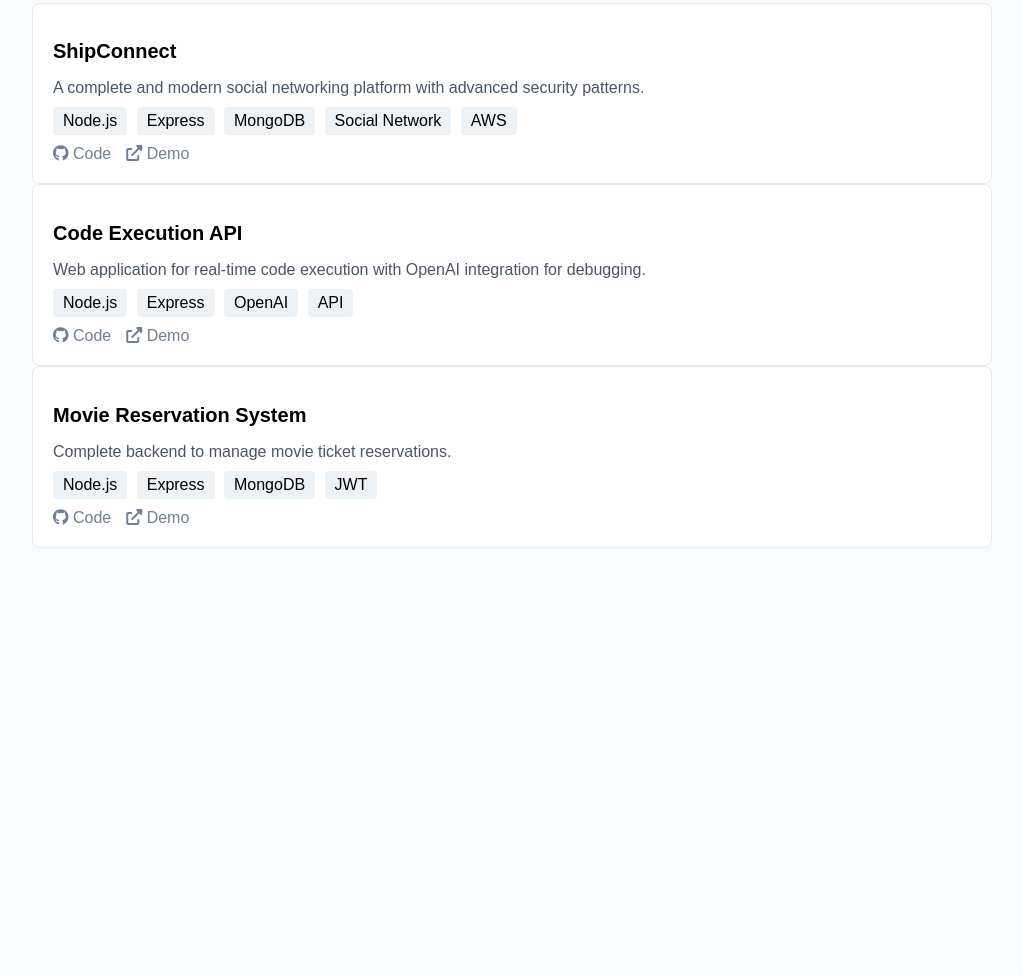
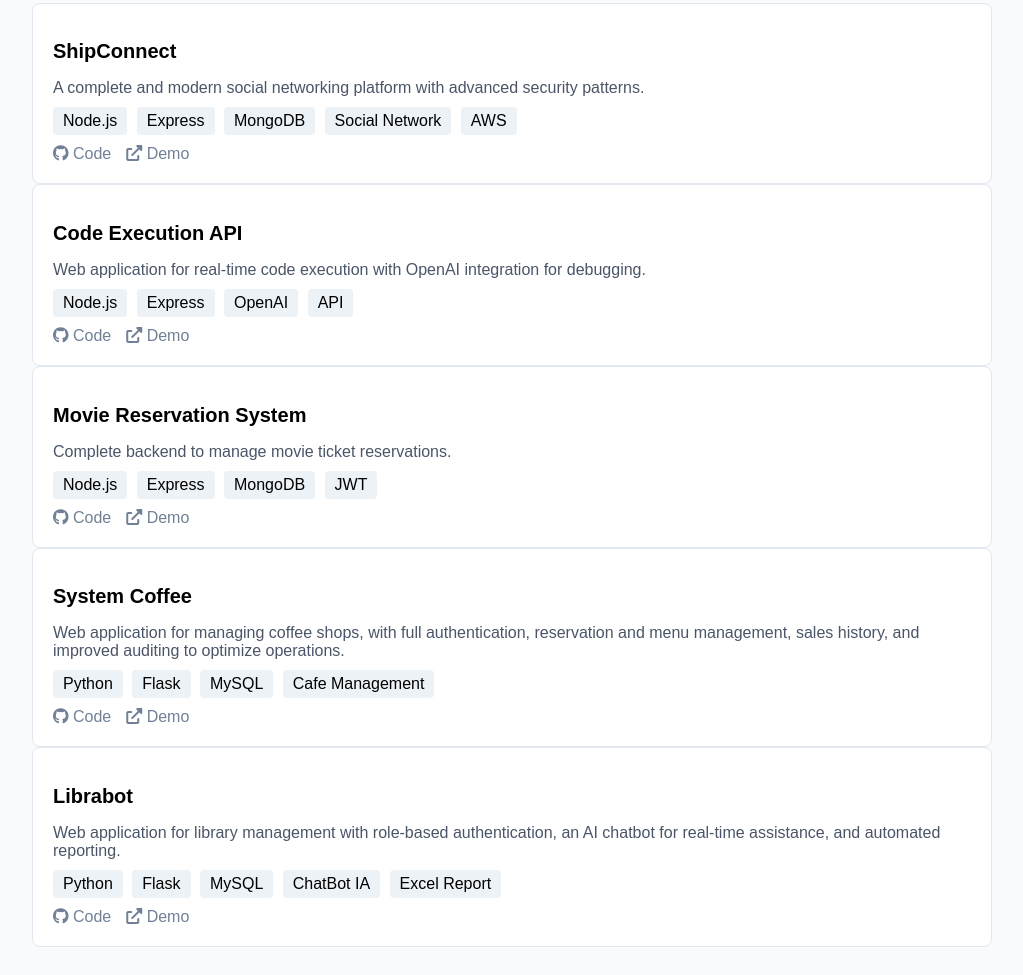
Before and after one commit to Barcodehub/portfolio-example, a plain HTML site: page index.html in a window 1280 px wide. Shown: the part 312-1287 px from the top of the page, without its empty margins (128-1151 px from the left). Before the commit the page ends 888 px from the top, so only its background shows below. Drawn offline with Linux system fonts and the light colour scheme.

Commit message:
proy¿jects

```diff
--- a/index.html
+++ b/index.html
@@ -56,7 +56,7 @@
             <a href="https://github.com/Barcodehub/ShipConnect" class="github-link">
               <i class="fab fa-github"></i> <span data-i18n="code">Código</span>
             </a>
-            <a href="https://demo.shipconnect.com" class="demo-link">
+            <a href="" class="demo-link">
               <i class="fas fa-external-link-alt"></i> Demo
             </a>
           </div>
@@ -105,13 +105,62 @@
             <a href="https://github.com/Barcodehub/Movie-Reservation-System">
               <i class="fab fa-github"></i> <span data-i18n="code"></span>
             </a>
-            <a href="https://demo.proyecto1.com">
+            <a href="">
               <i class="fas fa-external-link-alt"></i> Demo
             </a>
           </div>
         </div>
       </div>
 
+
+      <!--PYTHON PROJECTS-->
+
+
+               <div class="grid">
+                <div class="card">
+                  <h2 data-i18n="project4-title"></h2>
+                  <p data-i18n="project4-description"></p>
+                  <div class="tags">
+                    <span class="tag">Python</span>
+                    <span class="tag">Flask</span>
+                    <span class="tag">MySQL</span>
+                    <span class="tag">Cafe Management</span>
+                  </div>
+                  <div class="link-group">
+                    <a href="https://github.com/Barcodehub/CoffeeFlask">
+                      <i class="fab fa-github"></i> <span data-i18n="code"></span>
+                    </a>
+                    <a href="">
+                      <i class="fas fa-external-link-alt"></i> Demo
+                    </a>
+                  </div>
+                </div>
+              </div>
+
+
+
+
+               <div class="grid">
+                <div class="card">
+                  <h2 data-i18n="project5-title"></h2>
+                  <p data-i18n="project5-description"></p>
+                  <div class="tags">
+                    <span class="tag">Python</span>
+                    <span class="tag">Flask</span>
+                    <span class="tag">MySQL</span>
+                    <span class="tag">ChatBot IA</span>
+                    <span class="tag">Excel Report</span>
+                  </div>
+                  <div class="link-group">
+                    <a href="https://github.com/Barcodehub/Librabot">
+                      <i class="fab fa-github"></i> <span data-i18n="code"></span>
+                    </a>
+                    <a href="">
+                      <i class="fas fa-external-link-alt"></i> Demo
+                    </a>
+                  </div>
+                </div>
+              </div>
 
     </div>
 
@@ -186,10 +235,11 @@
 
     <!-- About Content -->
     <div id="about" class="tab-content" style="display: none;">
-      <div class="card">
+      <div class="card" style="display: flex; flex-direction: column; align-items: center;">
         <h3 data-i18n="about-title"></h3>
-        <p data-i18n="about-description"></p>
-        <h4 data-i18n="main-skills"></h4>
+        <img src="img/photo.png" alt="Foto" style="width:200px;height:200px;border-radius:50%;">
+        <p data-i18n="about-description" style="text-align: center;"></p>
+        <h4 data-i18n="main-skills" style="text-align: center;"></h4>
         <ul data-i18n="skills"></ul>
       </div>
     </div>
--- a/locales/en.js
+++ b/locales/en.js
@@ -30,6 +30,13 @@ const EN_TRANSLATIONS = {
   "project3-title": "Code Execution API",
   "project3-description": "Web application for real-time code execution with OpenAI integration for debugging.",
 
+"project4-title": "System Coffee",
+"project4-description": "Web application for managing coffee shops, with full authentication, reservation and menu management, sales history, and improved auditing to optimize operations.",
+
+"project5-title": "Librabot",
+"project5-description": "Web application for library management with role-based authentication, an AI chatbot for real-time assistance, and automated reporting.",
+
+
   "code": "Code",
   "view-credential": "View Credential",
   "about-title": "About Me",
--- a/locales/es.js
+++ b/locales/es.js
@@ -30,7 +30,15 @@ const ES_TRANSLATIONS = {
     "project2-description": "Plataforma de red social completa y moderna con patrones de seguridad avanzada.",
 
     "project3-title": "Code Execution API",
-    "project3-description": "Aplicación web para la ejecución de código en tiempo real con integración de OpenAI para correccion de errores.",
+    "project3-description": "Aplicativo web para la ejecución de código en tiempo real con integración de OpenAI para correccion de errores.",
+
+    "project4-title": "System Coffee",
+    "project4-description": "Aplicativo web para la gestión de cafeterías, con autenticación completa, administración de reservas y menús, historial de ventas y auditoría mejorada, lo que optimiza la gestión.",
+
+    "project5-title": "Librabot",
+    "project5-description": "Aplicativo web para gestión de bibliotecas con autenticación por roles, un chatbot de IA para asistencia en tiempo real, y automatización de reportes.",
+
+
 
     "code": "Código",
     "view-credential": "Ver Credencial",
```
Also changed, not shown: img/photo.png (added).
